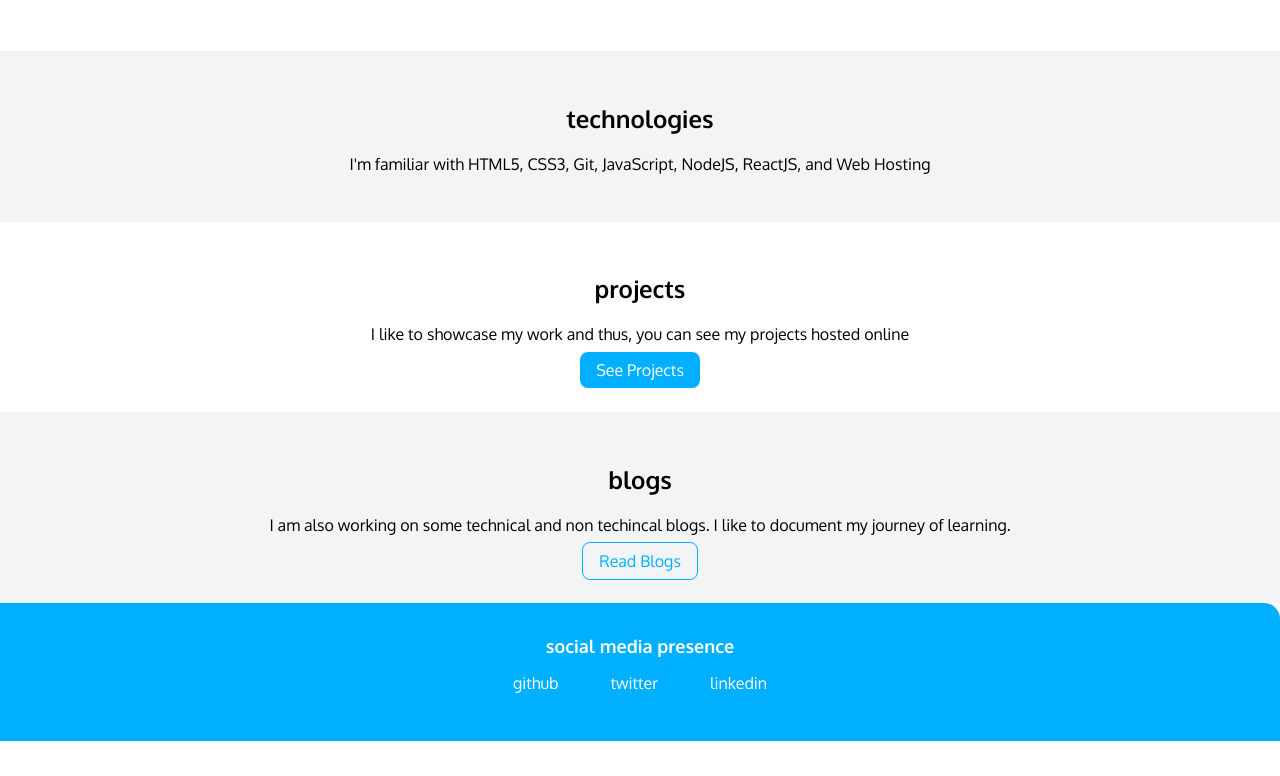
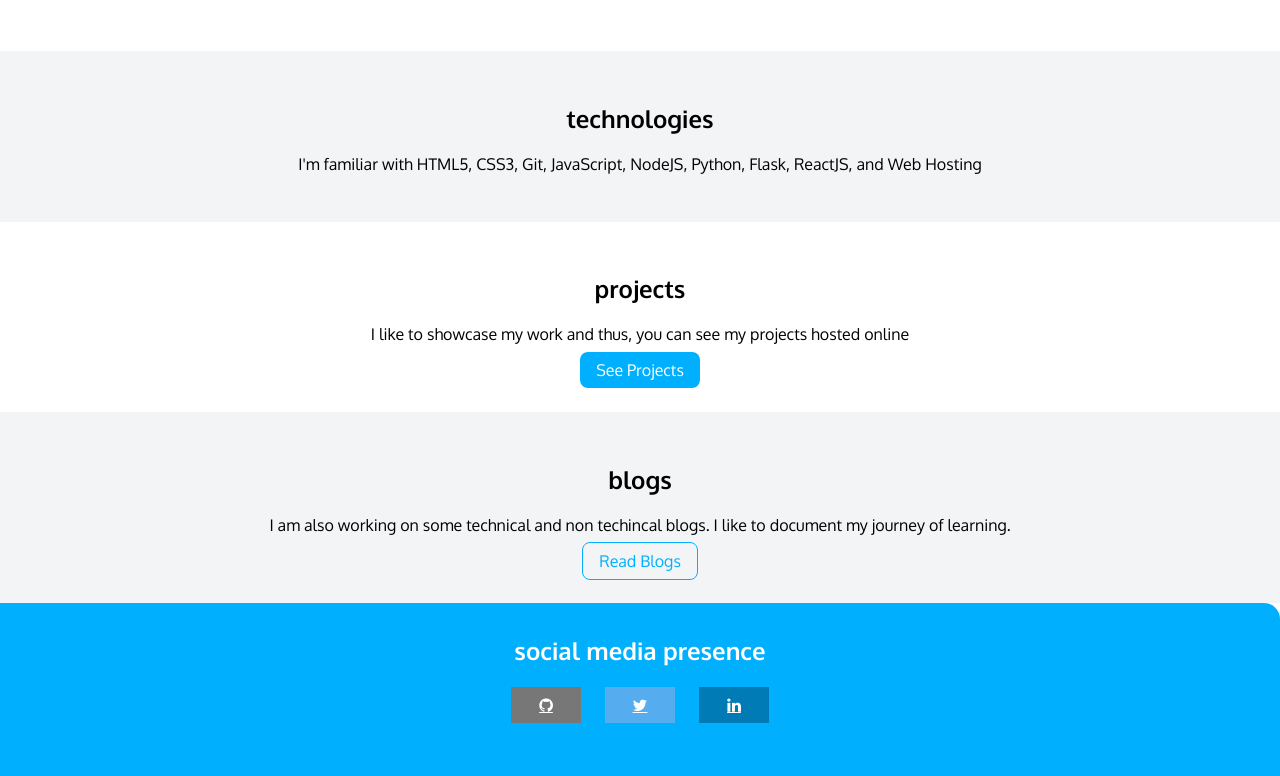
Before and after one commit to abhikrni/level-zero-portfolio, a plain HTML site: page index.html in a window 1280 px wide. Shown: the part 570-1346 px from the top of the page. Before the commit the page ends 1311 px from the top, so only its background shows below. Drawn offline with Linux system fonts and the light colour scheme.

Commit message:
add: footer social media icons with fontawesome

```diff
--- a/index.html
+++ b/index.html
@@ -6,6 +6,8 @@
     <meta name="viewport" content="width=device-width, initial-scale=1.0">
     <title>home | Abhishek Kulkarni</title>
     <link href="styles.css" rel="stylesheet" />
+    <link rel="stylesheet" href="https://cdnjs.cloudflare.com/ajax/libs/font-awesome/4.7.0/css/font-awesome.min.css">
+
 </head>
 
 <body>
@@ -32,7 +34,7 @@
     <section class="section ow">
         <div class="container container-center">
             <h1>technologies</h1>
-            <p>I'm familiar with HTML5, CSS3, Git, JavaScript, NodeJS, ReactJS, and Web Hosting</p>
+            <p>I'm familiar with HTML5, CSS3, Git, JavaScript, NodeJS, Python, Flask, ReactJS, and Web Hosting</p>
         </div>
     </section>
 
@@ -57,21 +59,14 @@
         <div class="footer-header">social media presence</div>
         <ul class="social-links list-non-bullet">
             <li class="list-item-inline">
-                <a class="link" href="https://github.com/abhikrni" target="_blank">
-                    github
-                </a>
+                <a href="https://github.com/abhikrni" class="fa fa-github" target="_blank"></a>
             </li>
             <li class="list-item-inline">
-                <a class="link" href="https://twitter.com/abhikrni" target="_blank">
-                    twitter
-                </a>
+                <a href="https://twitter.com/abhikrni" class="fa fa-twitter" target="_blank"></a>
             </li>
             <li class="list-item-inline">
-                <a class="link" href="https://linkedin.com/in/abhishek-kulkarni-402875124" target="_blank">
-                    linkedin
-                </a>
+                <a href="https://linkedin.com/in/abhishek-kulkarni-402875124" class="fa fa-linkedin" target="_blank"></a>
             </li>
-
         </ul>
     </footer>
 
--- a/styles.css
+++ b/styles.css
@@ -144,9 +144,33 @@ hr {
 
 .footer .footer-header {
     font-weight: bold;
-    font-size: large;
+    font-size: 24px;
 }
 
 .footer ul {
     padding-inline-start: 0px;
 }
+
+.fa {
+    padding: 10px;
+    text-align: center;
+    margin: 5px 2px;
+    font-size: 30px;
+    width: 50px;
+}
+
+.fa-linkedin {
+    background: #007bb5;
+    color: white;
+    font-size: 40px;
+}
+
+.fa-twitter {
+    background: #55ACEE;
+    color: white;
+}
+
+.fa-github {
+    background-color: #777777;
+    color: white;
+}
```
Also changed, not shown: blogs.html (+4 -10 lines), projects.html (+4 -9 lines).
